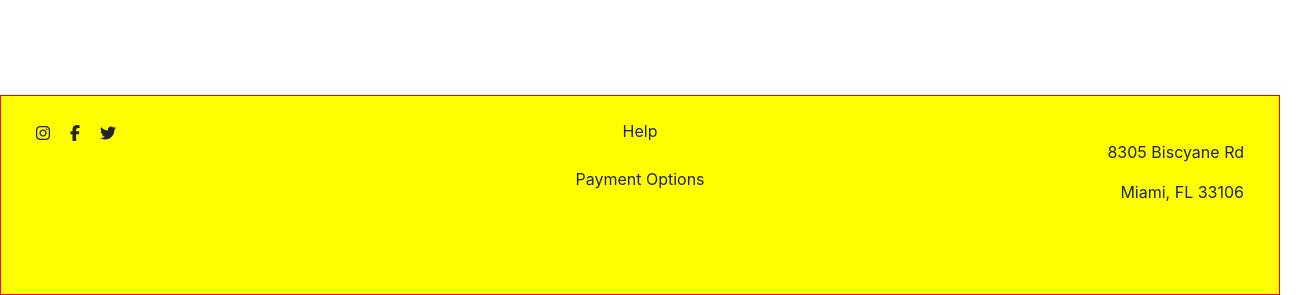
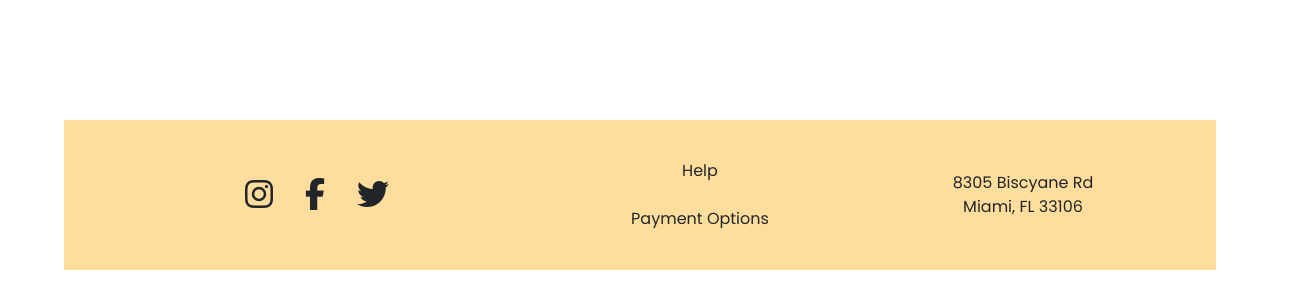
Before and after one commit to wyncode/C37_final_farmers_market, a React (Create React App) app in the folder client/: page / in a window 1280 px wide. Shown: the part 530-825 px from the top of the page, 1314 px wide, since content can reach past the window. After the commit the page ends 800 px from the top, so only its background shows below. Built offline with nearby package versions, Linux system fonts and the light colour scheme; no server answers; the HTML template or start-up script is replaced by a standard one.

Commit message:
cleaned up matthews work

```diff
--- a/client/src/components/footer/Footer.jsx
+++ b/client/src/components/footer/Footer.jsx
@@ -4,8 +4,7 @@ import '../footer/footer.css';
 const Footer = () => {
   return (
     <div className="footer">
-      <div className="footer-content">
-        <div className="footer-section socials">
+        <div className="footer-social footer-section">
             <a>
               <i class="fab fa-instagram"></i>
             </a>
@@ -17,24 +16,19 @@ const Footer = () => {
             <a>
               <i class="fab fa-twitter"></i>
             </a>
-          <ul>
-            <a>
-              <li>Help</li>
-            </a>
-            <a>
-              <li>Payment Options</li>
-            </a>
+          </div>
+          <ul className="footer-links footer-section">
+            <li>
+              <a>Help</a>
+            </li>
+            <li>
+              <a>Payment Options</a>
+            </li>
           </ul>
-        </div>
-
-        <div className="footerAddress">
-            <p>8305 Biscyane Rd</p>
-            <p>Miami, FL 33106</p>
-        </div>
-        <div className="footer-section links"></div>
-
-        <div className="footer-section address"></div>
-      </div>
+        <ul className="footer-section">
+            <li>8305 Biscyane Rd</li>
+            <li>Miami, FL 33106</li>
+        </ul>
     </div>
   );
 };
--- a/client/src/components/footer/footer.css
+++ b/client/src/components/footer/footer.css
@@ -1,42 +1,43 @@
 .footer{
    display:flex;
-   width: 100%;
-   height: 200px;
+   width: 90%;
+   height: 150px;
    display: flex;
    align-items: center;
    position: absolute;
    bottom: 0;
    left: 0;
    right: 0;
-
+   justify-content: space-evenly;
+   background-color: #FFDD9D;
+   margin: 0 auto;
+   font-family: 'Poppins', sans-serif;
 }
 
-
-.footer .footer-content{
-    background-color: yellow;
-    height: 110px;
-    width: 100%;
-    /* margin: 20px; */
-    border: 1px solid red;
-    min-height: 100%;
-    margin-bottom: -50px;
+.footer-section{
+    width: 33%;
 }
 
-.footer .footer-content .footer-section{
-
-flex: 1;
-padding: 25px;
-
+.footer-links li{
+    margin: 24px 0;
 }
 
-a{
-    padding: 10px;
+.footer-social{
+    display: flex;
+    justify-content: center;
+}
 
+.footer-social a {
+    margin: 0 16px;
+}
 
+.fab{
+    font-size: 32px !important;
 }
 
 .fab:hover{
-color: white;
+    color: white;
+    cursor: pointer;
 }
 
 ul{
@@ -45,11 +46,3 @@ ul{
     padding: 10px;
     margin: -60px;
 }
-.footerAddress{
-
-text-align: right;
-padding: 10px;
-margin: -60px;
-
-margin-right: 25px;
-}
```
Lines whose indentation alone changed are shown as unchanged.
